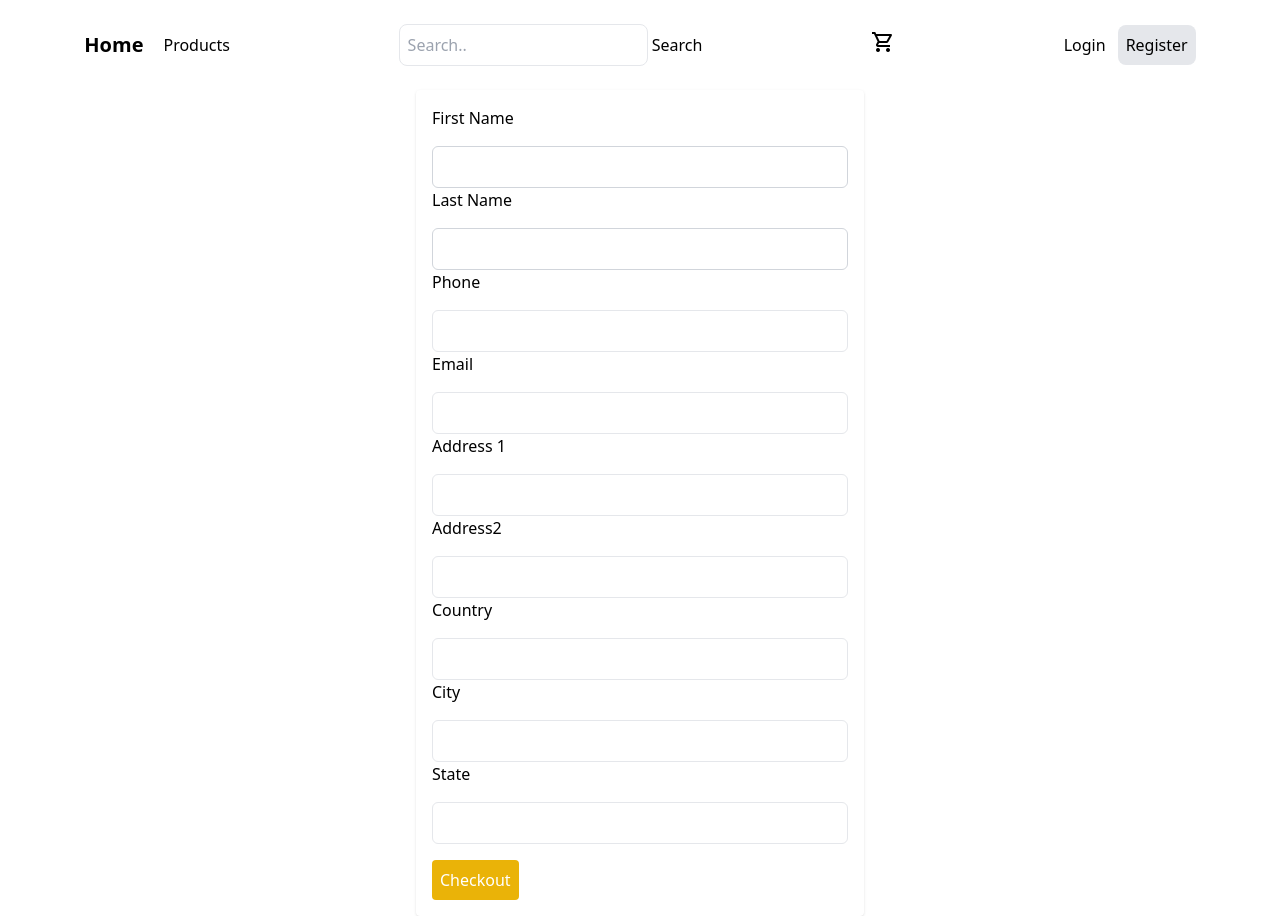
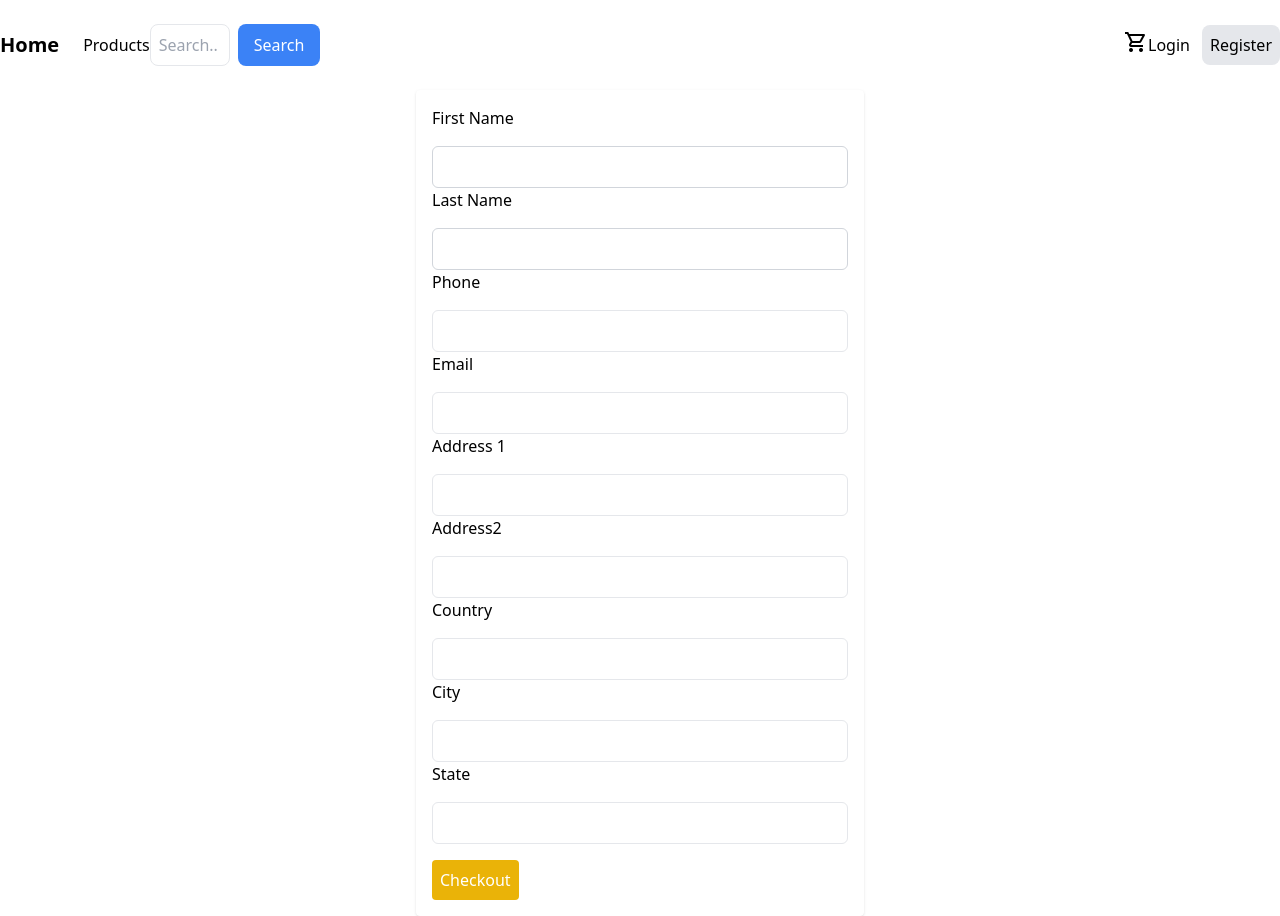
Before and after one commit to Hcode7/Ecommerce-Website, a Django app: page /checkout/ in a window 1280 px wide. Run offline with Django 5.2, Linux system fonts and the light colour scheme; some libraries are stand-ins or nearby versions.

Commit message:
style and design

```diff
--- a/app/templates/pages/base.html
+++ b/app/templates/pages/base.html
@@ -20,16 +20,29 @@
     <main class="bg-white w-full h-screen">
         <br>
         <nav class="flex justify-around">
-                <ul class="flex justify-between gap-5 items-center">
+                <ul class="flex justify-between gap-6 items-center">
                     <h2 class="font-bold text-xl"><a href="{% url 'home' %}">Home</a></h2>
-                    <li class=""><a href="{% url 'product_list' %}">Products</a></li>
+                    <li class="hidden sm:block">
+                        <a href="{% url 'product_list' %}">Products</a>
+                    </li>
                 </ul>
-                <div class="form">
-                    <form action="{% url 'product_list' %}" method="get">
-                        <input placeholder="Search.." type="text" name="search" class="border rounded-lg p-2 focus:ring-2 focus:ring-blue-500">
-                        <button type="submit">Search</button>
+                <div class="form w-full sm:w-35">
+                    <form action="{% url 'product_list' %}" method="get" class="flex">
+                        <input
+                            placeholder="Search.."
+                            type="text"
+                            name="search"
+                            class="border w-full sm:w-20 rounded-lg p-2 focus:ring-2 focus:ring-blue-500"
+                        >
+                        <button
+                            type="submit"
+                            class="ml-2 px-4 py-2 bg-blue-500 text-white rounded-lg hover:bg-blue-600"
+                        >
+                            Search
+                        </button>
                     </form>
                 </div>
+
                 <ul class="flex justify-between gap-3 items-center">
                     <a href="{% url 'cart' %}">
                         <span class="material-symbols-outlined">
```
Also changed, not shown: app/templates/pages/home.html (+31 -4 lines).
